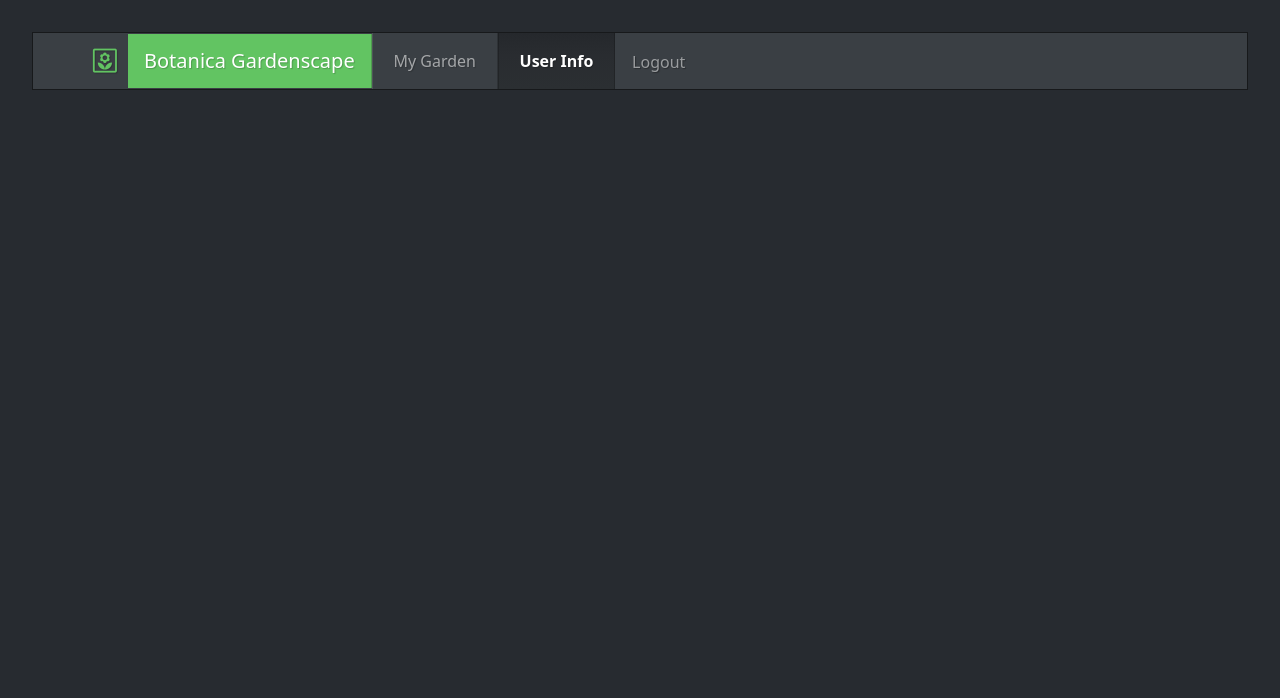
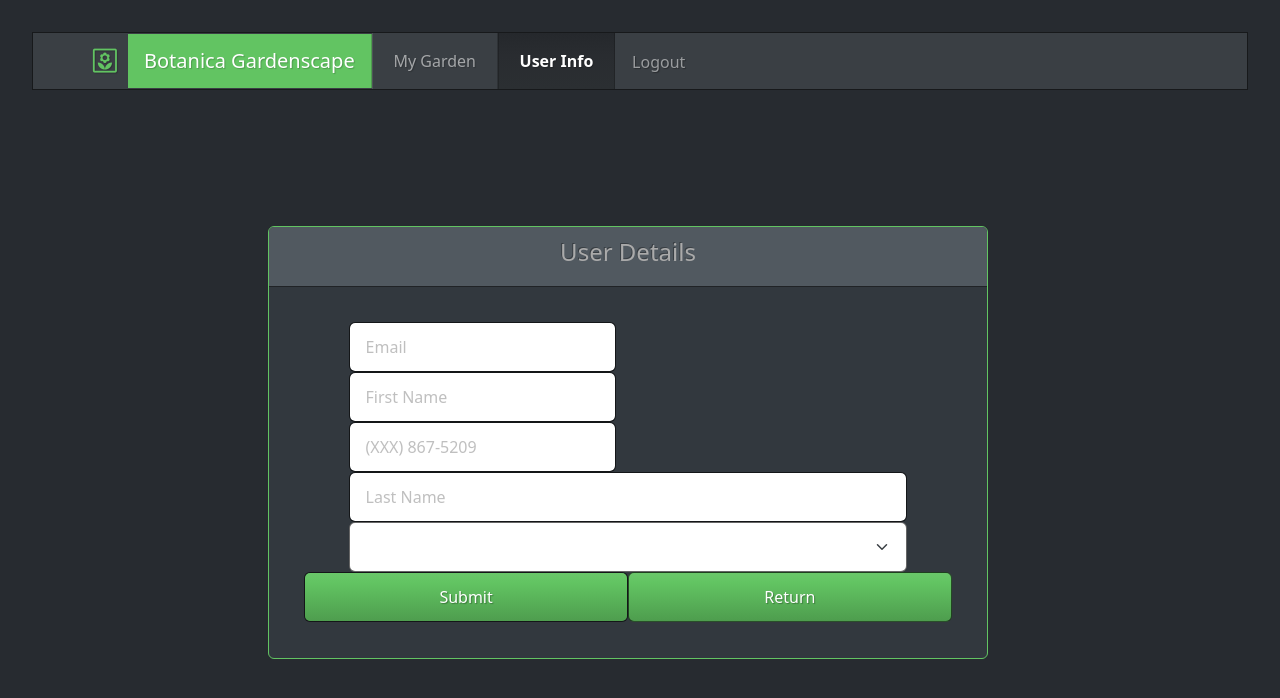
Before and after one commit to Drewhastings123/Capstone-BotanicaGardenscape-Client, a React (Vite) app: page /user in a window 1280 px wide. Shown: the top 698 px of the page. Built offline with nearby package versions, Linux system fonts and the light colour scheme; sample sign-in values are in the browser's storage.

Commit message:
added home page design, some modification to nav_bar buttons - not working quite right yet

```diff
--- a/src/App.jsx
+++ b/src/App.jsx
@@ -15,12 +15,12 @@ function App() {
   const [shape, setShape] = useState("sq");
 
   return (
-    <Provider store={store} >
+    <Provider store={store}>
       <div>
         <Nav_Bar />
         <Routes>
-          <Route path="/user/:id" element={<Protected />}>
-            <Route path="/user/:id" element={<User />}></Route>
+          <Route path="/user/" element={<Protected />}>
+            <Route path="/user/" element={<User />}></Route>
           </Route>
           <Route path="/garden" element={<Protected />}>
             <Route
--- a/src/components/Login.jsx
+++ b/src/components/Login.jsx
@@ -2,6 +2,7 @@
 import { useState } from "react";
 import { useNavigate } from "react-router-dom";
 import { useLoginMutation } from "../components_db/userSlice";
+import Loading_Bar from "./Loading_Bar";
 
 export default function Login() {
 
@@ -14,28 +15,11 @@ export default function Login() {
     e.preventDefault();
     try {
       let success = false;
-
-      console.log("form", form);
       success = await loginUser(form).unwrap();
-      console.log(success);
 
       if (!success) {
         return (
-          <div className="row w100 top2">
-            <div className="col-12 ">
-              {" "}
-              Loading ...
-              <div className="progress bg-primary">
-                <div
-                  className="progress-bar progress-bar-striped progress-bar-animated bg-success "
-                  role="progressbar"
-                  aria-valuenow="75"
-                  aria-valuemin="0"
-                  aria-valuemax="100"
-                ></div>
-              </div>
-            </div>
-          </div>
+          Loading_Bar("50")
         );
       }
 
--- a/src/components/User.jsx
+++ b/src/components/User.jsx
@@ -1,109 +1,185 @@
-import { useParams } from "react-router-dom";
 import { useUpdateUserMutation } from "../components_db/userSlice";
 import { useSelector } from "react-redux";
 import { useState } from "react";
+import { useNavigate } from "react-router-dom";
 import SelectList from "./SelectList";
+import Loading_Bar from "./Loading_Bar";
 
 export default function User() {
+  // setup the return button
+  const navigate = useNavigate();
 
+  // Get the current User
   const user = useSelector((state) => {
     return state.user;
   });
+  console.log(`(useSelector(state) - function User() USER: ${user}`);
 
-  const [updateUser] = useUpdateUserMutation(user.id);
-
+  // Get the reference list for Zone
   const zoneList = useSelector((state) => {
     return state.reference.zoneList;
   });
+  console.log(`(useSelector(state) - function User() ZONELIST: ${zoneList}`);
 
-  const [editing, setEditing] = useState(false);
-  const [email, setEmail] = useState(user.email);
-  const [zone_id, setZone_id] = useState(user.zone_id);
-  const [lastname, setLastname] = useState(user.lastname);
-  const [firstname, setFirstname] = useState(user.firstname);
+  // set up the relationship to the user mutation
+  const [updateUser] = useUpdateUserMutation();
 
-  function onEdit(event) {
-    event.preventDefault();
-    if (editing) {
-      updateUser({ id: user.id, email, zone_id, lastname, firstname });
+  const [form, setForm] = useState({});
+  const [errM, setErrM] = useState(null);
+
+  //  What to do when the submit button is clicked
+  const submit = async (e) => {
+    e.preventDefault();
+    console.log(`(useSelector(state) - function User() SUBMIT`);
+
+    try {
+      let updateSuccess = false;
+      // add the user id to the form
+      setForm((prev) => ({
+        ...prev,
+        ["id"]: user.id,
+      }));
+
+      // add the user role id to the form
+      setForm((prev) => ({
+        ...prev,
+        ["user_role_id"]: user.user_role_id,
+      }));
+
+      console.log(`(function User() SUBMIT FORM: ${form}`);
+
+      updateSuccess = updateUser(form).unwrap();
+
+      console.log(`(function User() SUBMIT UPDATESUCCESS: ${updateSuccess}`);
+
+      if (!updateSuccess) {
+        return Loading_Bar("30");
       }
-    setEditing(!editing);
+    } catch (err) {
+      setErrM(err?.data?.message);
     }
+  };
 
-  const editFields = (
+  const updateForm = (e) => {
+    console.log(`updateForm: ${e.target.name}: ${e.target.value}`);
+    setForm((prev) => ({
+      ...prev,
+      [e.target.name]: e.target.value,
+    }));
+  };
+
+  const updateFormOnListChange = (e) => {
+    console.log(`updateFormOnListChange: ${e.target.name}: ${e.target.value}`);
+    setForm((prev) => ({ ...prev, [e.target.name]: e.target.value }));
+    console.log(updateFormOnListChange);
+    console.log(form);
+  };
+
+  return (
     <>
-      <td>
+      <div className="container top5">
+        <div className="row w100">
+          <div className="col"></div>
+
+          <div className="col-8">
+            <div className="card border-success ">
+              <div className="card-header ">
+                <h4 className="card-title">User Details</h4>
+              </div>
+
+              <div className="card-body">
+                <div className="card-text ">
+                  <form onSubmit={submit} name="formUserUpdate">
+                    <div className="row">
+                      <div className="col-12">
+                        <div className="row">
+                          <div className="col-6">
+                            <input
+                              type="email"
+                              className="form-control"
+                              name="email"
+                              aria-describedby="emailHelp"
+                              placeholder="Email"
+                              onChange={updateForm}
+                              required
+                            />
                             <input
                               type="text"
-          value={email}
-          onChange={(e) => setEmail(e.target.value)}
+                              className="form-control"
+                              name="firstname"
+                              placeholder="First Name"
+                              onChange={updateForm}
+                              required
                             />
-      </td>
-      <td>
+
+                            <input
+                              type="phone"
+                              className="form-control"
+                              name="phone_number"
+                              placeholder="(XXX) 867-5209"
+                              onChange={updateForm}
+                              required
+                            />
+                          </div>
+                          <div>
+                            <input
+                              type="text"
+                              className="form-control"
+                              name="lastname"
+                              placeholder="Last Name"
+                              onChange={updateForm}
+                              required
+                            />
+
                             <SelectList
                               theList={zoneList}
                               theListName="zone_id"
-          theParentForm="User"
-          onChangeFunction={(e) => setZone_id(e.target.value)}
+                              theParentForm="UserUpdate"
+                              onChangeFunction={updateFormOnListChange}
                               theFieldName="zone_name"
                               the2FieldName="temp_range"
                             />
-      </td>
-      <td>
-        <input
-          type="text"
-          value={firstname}
-          onChange={(e) => setFirstname(e.target.value)}
-        />
-      </td>
-      <td>
-        <input
-          type="text"
-          value={lastname}
-          onChange={(e) => setLastname(e.target.value)}
-        />
-      </td>
-    </>
-  );
-  return (
-    <>
-      <tbody>
-        <tr>
-          {editing ? (
-            editFields
-          ) : (
-            <>
-              <td>{email}</td>
-
-              <td>{lastname}</td>
-              <td>{firstname}</td>
-            </>
-          )}
-          <td className="buttons_users">
-            <button onClick={onEdit}>{editing ? "Save" : "Edit"}</button>
-          </td>
-        </tr>
-      </tbody>
-      {/* <Nav_Bar /> */}
-      {/* <div className="container top5">
-        <div className="row ">
-          <div className="col-3"></div>
+                          </div>
+                          {/*  //close col-6 */}
+                        </div>{" "}
+                        {/*  //close row */}
+                      </div>{" "}
+                      {/*  //close col-12 */}
+                    </div>{" "}
+                    {/*  //close row */}
+                    <div className="row">
                       <div className="col-12">
-            <h1>{window.sessionStorage.getItem("email")}</h1>
-            <div className="row space-top  ">
-              <p className="col-2 text-danger">
-                {" "}
-                {window.sessionStorage.getItem("firstName")}{" "}
-              </p>
-
-              <p className="col-10 text-info">
-                {window.sessionStorage.getItem("lastName")}{" "}
-              </p>
+                        <button
+                          type="submit"
+                          className="btn btn-success form-control"
+                        >
+                          Submit
+                        </button>
+                        <button
+                          type="button"
+                          className="btn btn-success"
+                          onClick={() => navigate("/garden")}
+                        >
+                          Return
+                        </button>
+                      </div>
+                      {errM && (
+                        <div className="row">
+                          <div className="col-12">
+                            <p className="text-warning">{errM}</p>
                           </div>
                         </div>
-          <div className="col-3"></div>
+                      )}
                     </div>
-      </div> */}
+                  </form>
+                </div>
+              </div>
+            </div>
+          </div>
+
+          <div className="col"></div>
+        </div>{" "}
+      </div>
     </>
   );
 }
--- a/src/components/reference.js
+++ b/src/components/reference.js
@@ -5,19 +5,12 @@ import { useState } from "react";
 // Load the reference data
 // TODO - should add a pop up if it fails
 const loadReference = () => {
-
   console.log("loadReference");
   const [errM, setErrM] = useState(null);
   const { data, isSuccess } = useGetReferenceQuery();
   if (isSuccess) {
     console.log("all the lists: ", data);
-    console.log("isSuccess: ", isSuccess);
   }
-
-  const zoneList = useSelector((state) => {
-    return state.reference.zoneList;
-  });
-  console.log("z: ", zoneList);
 };
 
 export default loadReference;
--- a/src/components_db/userSlice.js
+++ b/src/components_db/userSlice.js
@@ -78,7 +78,19 @@ const userSlice = createSlice({
     clearLoginToken: ({ state }) => {
       window.sessionStorage.removeItem("Token");
       state.currentUserId = null;
+      state.user = null;
     },
+
+    // storeUser: (state, { payload }) => {
+    //   console.log("storeUserPayload", payload);
+    //   state.id = payload.user.id;
+    //   state.firstname = payload.user.firstname;
+    //   state.lastname = payload.user.lastname;
+    //   state.email = payload.user.email;
+    //   state.phone_number = payload.user.phone_number;
+    //   state.zone_id = payload.user.zone_id;
+    //   state.user_role_id = payload.user.user_role_id;
+    // },
   },
   extraReducers: (builder) => {
     builder.addMatcher(api.endpoints.login.matchFulfilled, setLoginToken);
@@ -94,6 +106,7 @@ export const {
   useDeleteUserMutation,
 } = userApi;
 
-export const { setLoginToken, clearLoginToken } = userSlice.actions;
+export const { setLoginToken, clearLoginToken /*, storeUser */ } =
+  userSlice.actions;
 
 export default userSlice.reducer;
```
Also changed, not shown: src/components/Garden.jsx (+16 -19 lines), src/components/Home.jsx (+24 -14 lines), src/components/Nav_Bar.jsx (+5 -25 lines), src/components/Registration.jsx (+0 -11 lines). Lines whose indentation alone changed are shown as unchanged.
